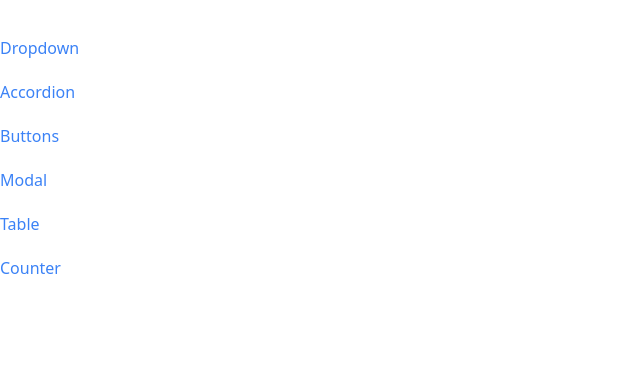
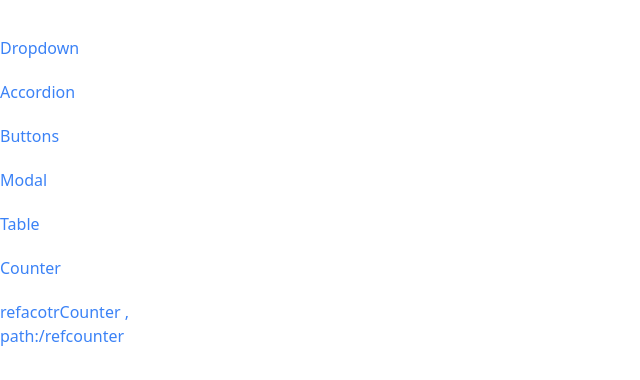
Before and after one commit to Mahyab/sideBarFundementalE, a React (Create React App) app: page /refcounter in a window 1280 px wide. Shown: the top 380 px of the page, without its empty margins (0-640 px from the left). Built offline with nearby package versions, Linux system fonts and the light colour scheme.

Commit message:
add a new refactor counter component with router

```diff
--- a/src/App.js
+++ b/src/App.js
@@ -7,6 +7,7 @@ import Sidebar from "./Components/Sidebar";
 import ModalPage from "./pages/ModalPage";
 import TablePage from "./pages/TablePage";
 import CounterPage from "./pages/CounterPage";
+import RefactorCounterPage from "./pages/RefactorCounterPage";
 export default function App() {
 
     return(
@@ -31,6 +32,9 @@ export default function App() {
                 <Route path="/counter">
                     <CounterPage initailValue={10}/>
                 </Route>
+                <Route path="/refcounter">
+                    <RefactorCounterPage initailValue={1}/>
+                </Route>
             </div>
         </div>
     )
--- a/src/Components/Sidebar.js
+++ b/src/Components/Sidebar.js
@@ -6,7 +6,8 @@ export default function Sidebar() {
         {label: "Buttons", path: "/buttons"},
         {label: "Modal", path: "/modal"},
         {label:"Table" , path:"/table"},
-        {label: "Counter" , path:"/counter"}
+        {label: "Counter" , path:"/counter"},
+        {label:"refacotrCounter , path:/refcounter"}
     ]
     const renderLinks = links.map((link) => {
         return <Link className="mt-5 " key={link.label} to={link.path} activeClassName="font-bold border-l-4 border-blue-500 pl-2">{link.label}</Link>
--- /dev/null
+++ b/src/pages/RefactorCounterPage.js
@@ -0,0 +1,8 @@
+import React from "react";
+
+export default function RefactorCounterPage() {
+    return(
+        <>
+        </>
+    )
+}
```
